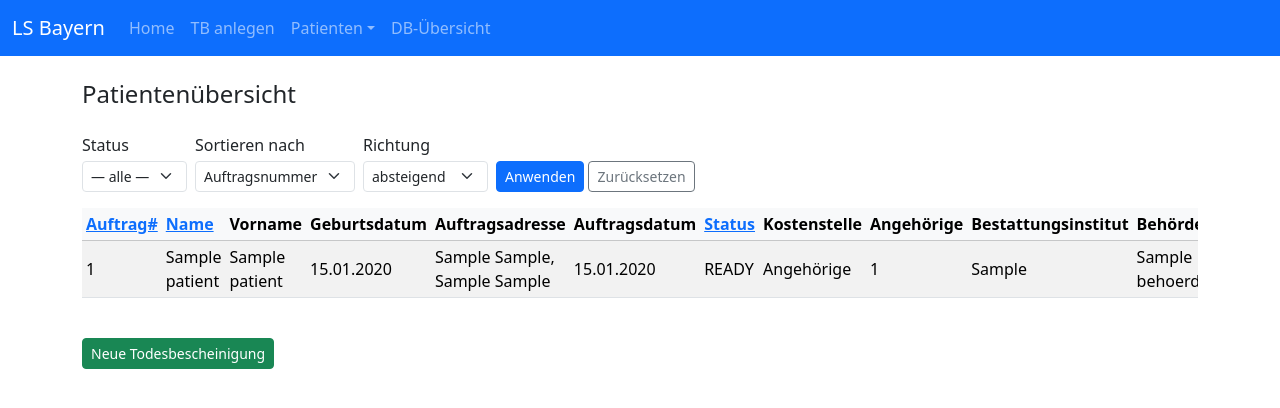
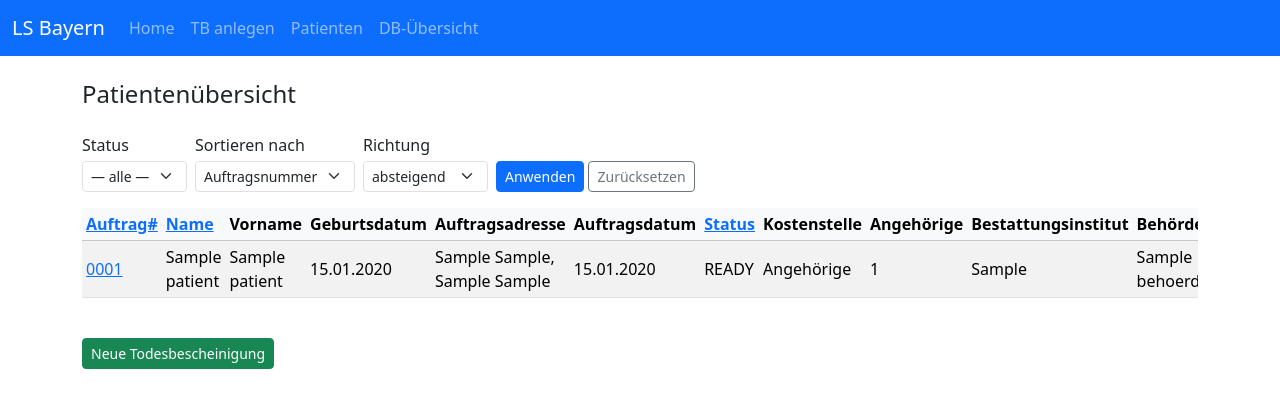
Before and after one commit to ngin10011/lsb_app, a Flask app: page /patients/ in a window 1280 px wide. Shown: the top 408 px of the page. Run offline with Flask 3, Linux system fonts and the light colour scheme; tables that the repository leaves empty hold one stand-in row (values such as "Sample post").

Commit message:
layoutänderung patient overview auftragsnummer anklickbar um zur detailübersicht zu gelangen, detailbutton entfernt

```diff
--- a/lsb_app/templates/base.html
+++ b/lsb_app/templates/base.html
@@ -23,13 +23,7 @@
             <div class="navbar-nav">
                 <a class="nav-link" href="{{ url_for('home.index')}}">Home</a>
                 <a class="nav-link" href="{{ url_for('tb.new') }}">TB anlegen</a>
-                <li class="nav-item dropdown">
-                    <a class="nav-link dropdown-toggle" href="#" role="button" data-bs-toggle="dropdown">Patienten</a>
-                    <ul class="dropdown-menu">
-                        <li><a class="dropdown-item" href="{{ url_for('patients.overview') }}">Übersicht</a></li>
-                        <li><a class="dropdown-item" href="#">Patienten hinzufügen</a></li>
-                    </ul>
-                </li>
+                <a class="nav-link" href="{{ url_for('patients.overview') }}">Patienten</a>
                 <a class="nav-link" href="{{ url_for('debug.db_overview') }}">DB-Übersicht</a>
             </div>
         </div>
--- a/lsb_app/templates/patients/overview.html
+++ b/lsb_app/templates/patients/overview.html
@@ -81,7 +81,6 @@
         <th>Angehörige</th>
         <th>Bestattungsinstitut</th>
         <th>Behörden</th>
-        <th></th>
       </tr>
     </thead>
 
@@ -89,7 +88,11 @@
       {% for p in patients %}
       {% set a = p.auftrag %}
       <tr>
-        <td>{{ a.auftragsnummer if a and a.auftragsnummer is not none else '—' }}</td>
+        <td>
+          <a href="{{ url_for('patients.detail', pid=p.id) }}">
+          {{ '{:04d}'.format(a.auftragsnummer) if a and a.auftragsnummer is not none else '—' }}
+          </a>
+        </td>
 
         <td>{{ p.name }}</td>
         <td>{{ p.vorname }}</td>
@@ -122,12 +125,6 @@
           {% endif %}
         </td>
 
-        <td class="text-end">
-          <a href="{{ url_for('patients.detail', pid=p.id) }}"
-             class="btn btn-sm btn-primary">
-            Details
-          </a>
-        </td>
       </tr>
       {% endfor %}
     </tbody>
```
